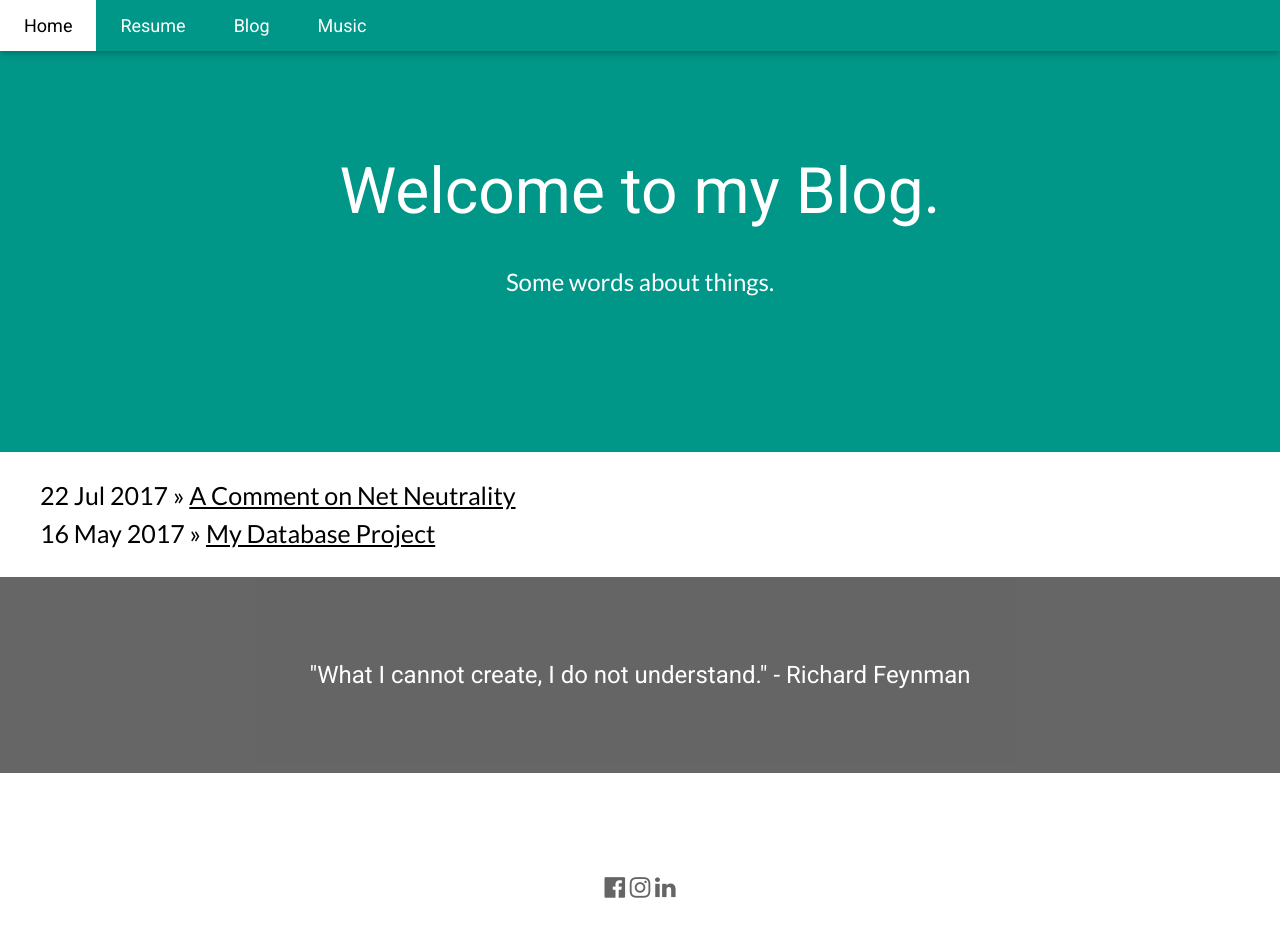
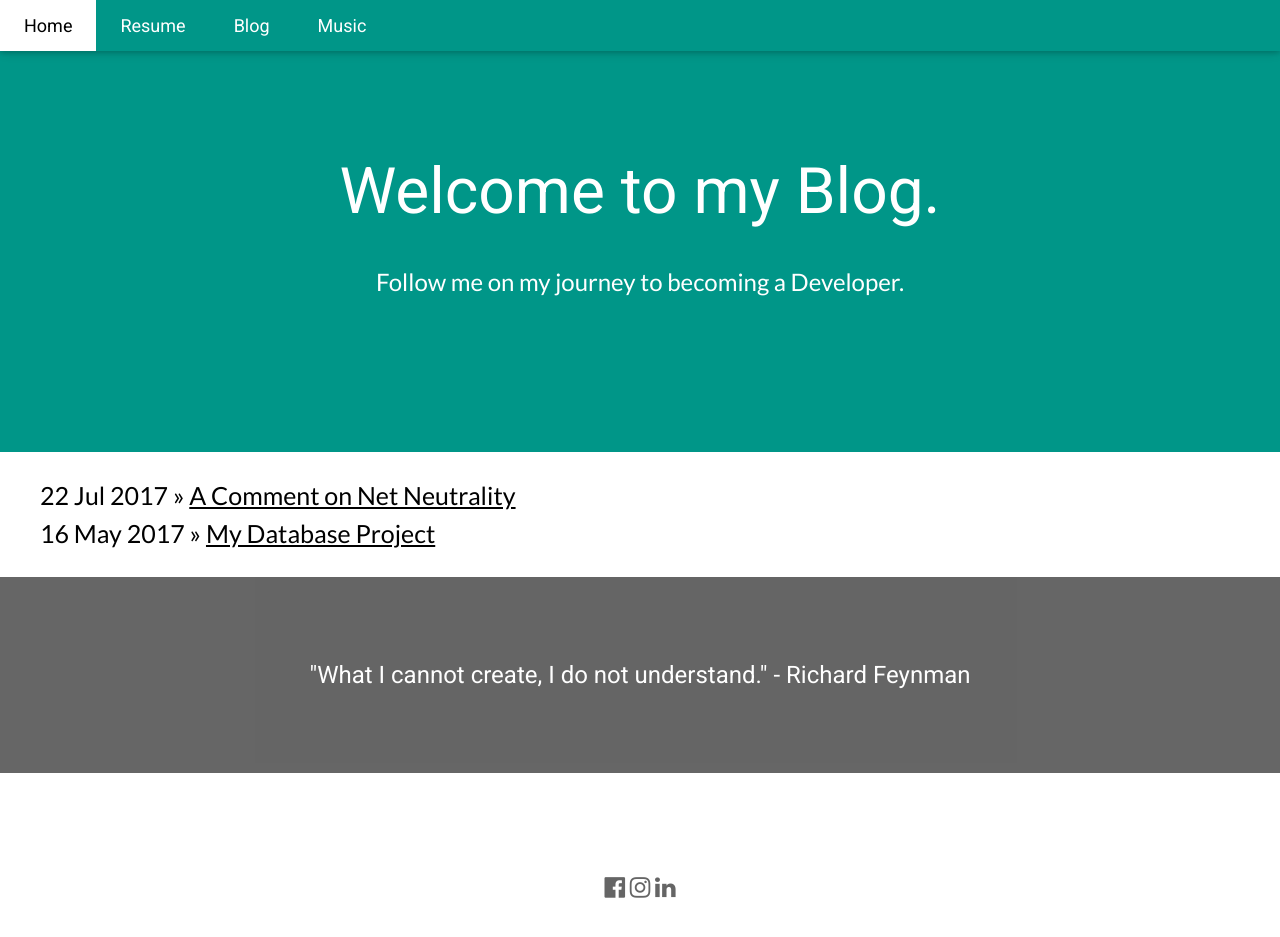
Before and after one commit to sumwatshade/sumwatshade.github.io, a Jekyll site: the page built from blog.html, in a window 1280 px wide and 1001 px high. Shown: the top 937 px of the window. Built offline with Jekyll 4.4.1, drawn with Linux system fonts in a browser that asks for light colours.

Commit message:
Changed the heading on blog.html

```diff
--- a/blog.html
+++ b/blog.html
@@ -5,7 +5,7 @@ title: Blog
 <!-- Header -->
 <header class="w3-container w3-teal w3-center" style="padding:128px 16px">
   <h1 class="w3-margin w3-jumbo">Welcome to my Blog.</h1>
-  <p class="w3-xlarge">Some words about things.</p>
+  <p class="w3-xlarge">Follow me on my journey to becoming a Developer.</p>
 </header>
 
 
```
